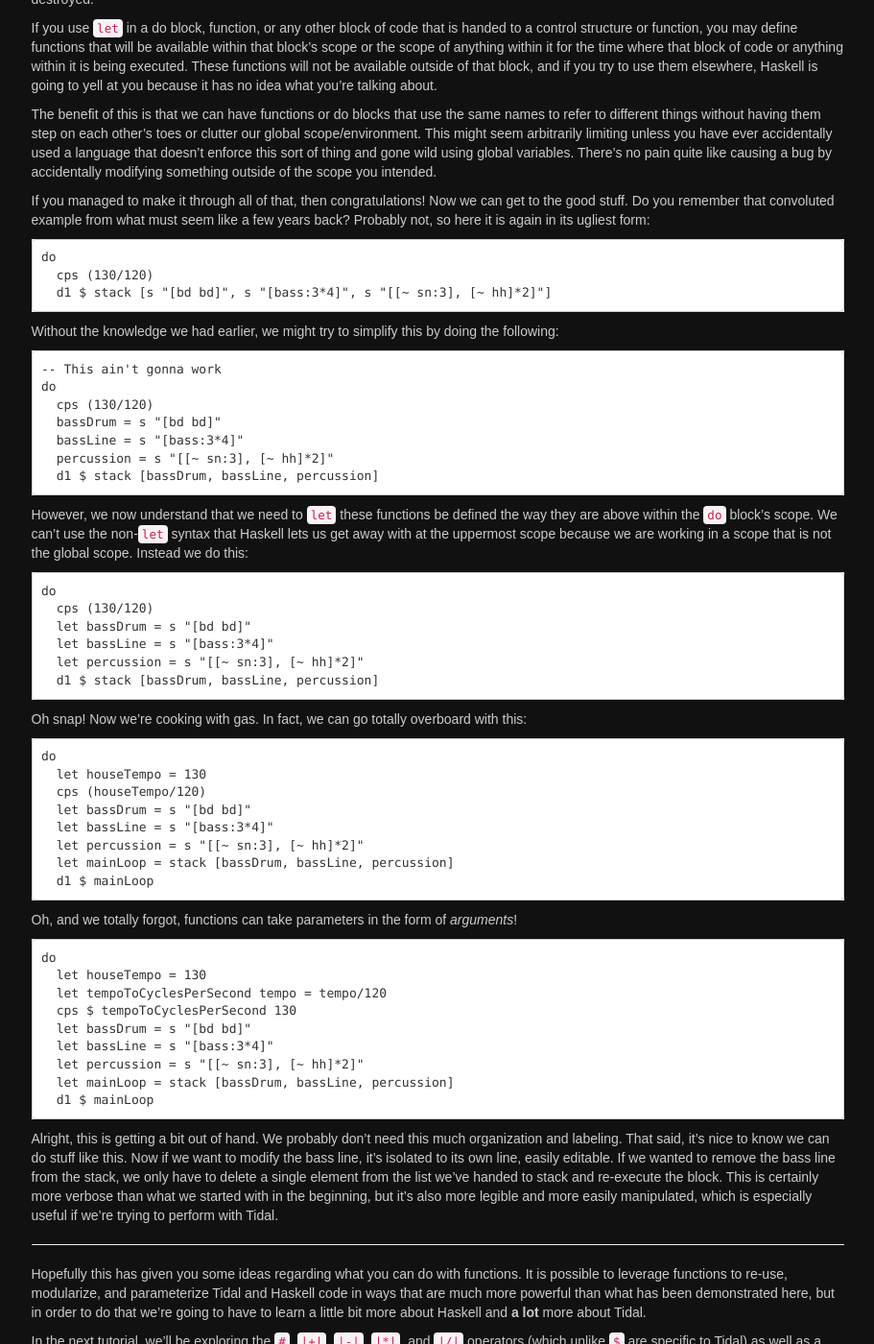
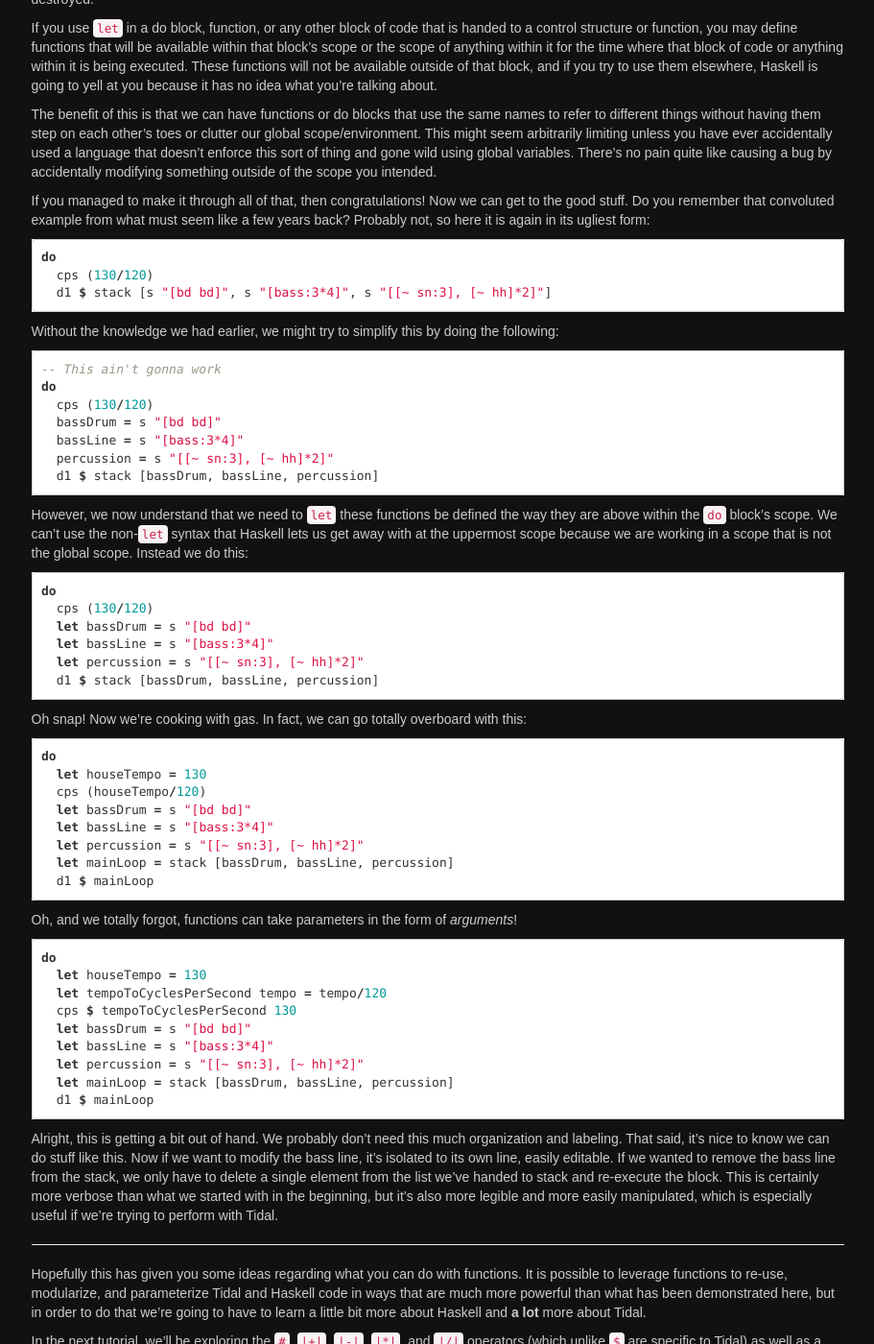
Before and after one commit to efairbanks/ericfairbanks-org-jekyll-bootstrap, a Jekyll site: the page built from _posts/2017-06-05-tidal-tutorial-part-2.markdown, in a window 1280 px wide and 1400 px high, scrolled down 2937 px. Shown: the whole window at 96% size, without its empty margins (330-1241 px from the left). Built offline with Jekyll 4.4.1, drawn with Linux system fonts in a browser that asks for light colours; some of the changed text lies outside the part shown.

Commit message:
using syntax highlighting

````diff
--- a/_posts/2017-06-05-tidal-tutorial-part-2.markdown
+++ b/_posts/2017-06-05-tidal-tutorial-part-2.markdown
@@ -11,7 +11,7 @@ layout: post
 
 Take these lines, for instance:
 
-```
+```haskell
 -- If the following is confusing to you, you should check out:
 -- https://tidalcycles.org/patterns.html and read up on the Tidal pattern language.
 -- Also, these (lines beginning with two hyphens) are Haskell comments.
@@ -45,7 +45,7 @@ So why did I show you that chunk of code above? It's not like it's particularly
 
 So how do we give the Haskell interpreter multiple instructions to execute simultaneously? We use a common programming language feature called a **control structure**, in this case Haskell's `do`.
 
-```
+```haskell
 do
   cps (130/120)
   d1 $ s "[bd bd]"
@@ -69,7 +69,7 @@ So what does this buy us? Well, Tidal provides us with some useful functions for
 
 With `stack` now in our toolbox, we can simplify that earlier do block.
 
-```
+```haskell
 do
   cps (130/120)
   d1 $ stack [s "[bd bd]", s "[bass:3*4]", s "[[~ sn:3], [~ hh]*2]"]
@@ -77,7 +77,7 @@ do
 
 This can also be written as:
 
-```
+```haskell
 do
   cps (130/120)
   d1 $ stack [s "[bd bd]",
@@ -120,7 +120,7 @@ The benefit of this is that we can have functions or do blocks that use the same
 
 If you managed to make it through all of that, then congratulations! Now we can get to the good stuff. Do you remember that convoluted example from what must seem like a few years back? Probably not, so here it is again in its ugliest form:
 
-```
+```haskell
 do
   cps (130/120)
   d1 $ stack [s "[bd bd]", s "[bass:3*4]", s "[[~ sn:3], [~ hh]*2]"]
@@ -128,7 +128,7 @@ do
 
 Without the knowledge we had earlier, we might try to simplify this by doing the following:
 
-```
+```haskell
 -- This ain't gonna work
 do
   cps (130/120)
@@ -140,7 +140,7 @@ do
 
 However, we now understand that we need to `let` these functions be defined the way they are above within the `do` block's scope. We can't use the non-`let` syntax that Haskell lets us get away with at the uppermost scope because we are working in a scope that is not the global scope. Instead we do this:
 
-```
+```haskell
 do
   cps (130/120)
   let bassDrum = s "[bd bd]"
@@ -151,7 +151,7 @@ do
 
 Oh snap! Now we're cooking with gas. In fact, we can go totally overboard with this:
 
-```
+```haskell
 do
   let houseTempo = 130
   cps (houseTempo/120)
@@ -164,7 +164,7 @@ do
 
 Oh, and we totally forgot, functions can take parameters in the form of *arguments*!
 
-```
+```haskell
 do
   let houseTempo = 130
   let tempoToCyclesPerSecond tempo = tempo/120
````
Also changed, not shown: _posts/2017-05-31-an-introduction-to-tidal.markdown (+4 -4 lines).
